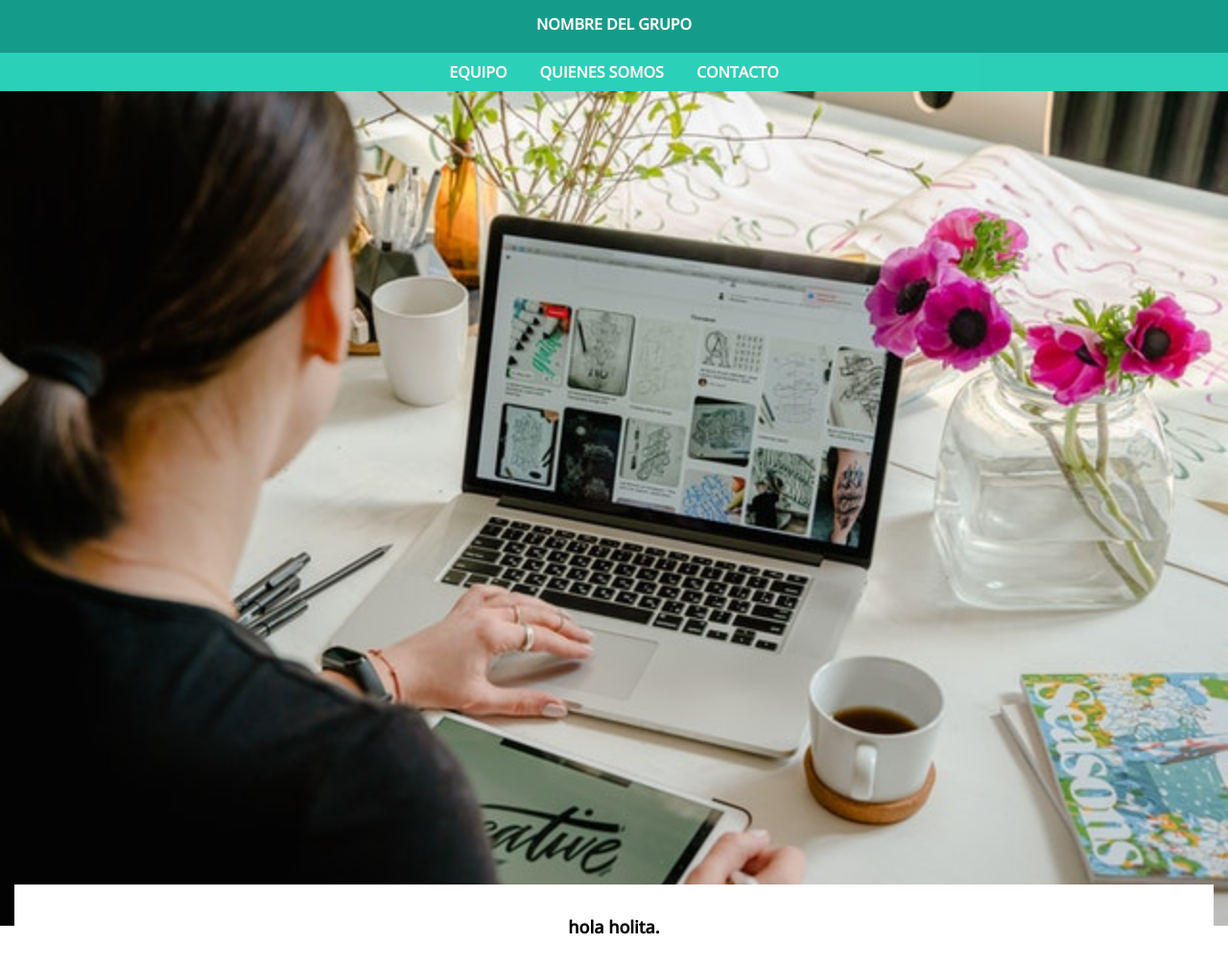
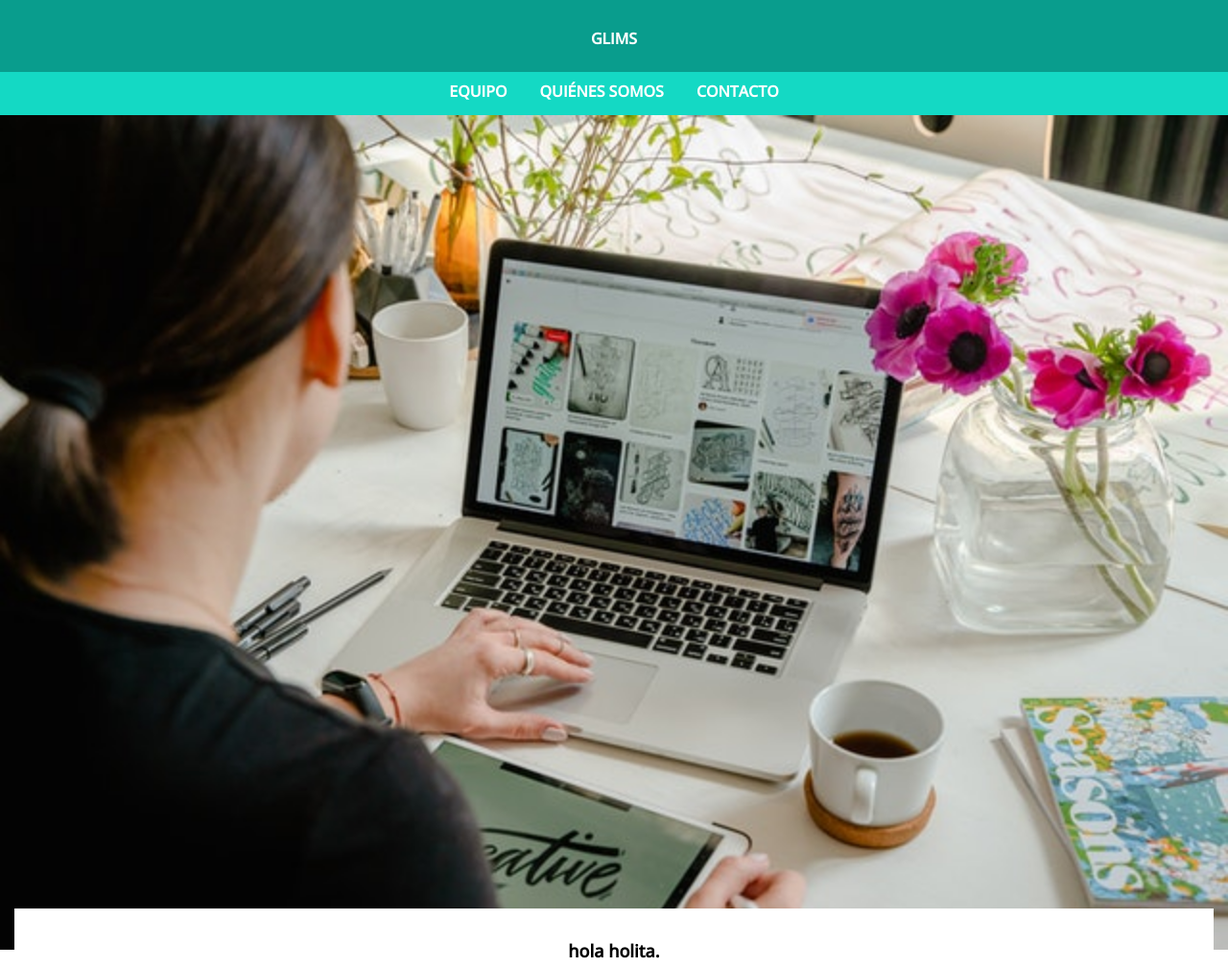
Before and after one commit to lilifernandez91/project-promo-q-module-1-team-1, a plain HTML site: page index.html in a window 1280 px wide. Shown: the top 1008 px of the page at 96% size. Drawn offline with nearby package versions, Linux system fonts and the light colour scheme.

Commit message:
add new header

```diff
--- a/css/styles.css
+++ b/css/styles.css
@@ -18,59 +18,59 @@ html {
   position: sticky;
   top: 0;
   z-index: 999;
+  background-color: var(--blue-green);
+
 }
 
-.header1 {
-  background-color: #099d8d;
-  height: 55px;
-  opacity: 0.95;
-}
-.team-name {
+.team-name{
 color: white;
 text-align: center;
 line-height: 50px;
 font-size: 16px;
 font-weight: bold;
+background-color: var(--blue-green);
+height: 60px;
+padding-top: 15px;
 }
-.team-name a {
+.menu{
     color: white;
-  text-decoration: none;
+    text-align: center;
+    font-size: 16px;
+    font-weight: bold;
+    height: 45px;
+    background-color: var(--aqua);
 }
 
-.header2 {
-  background-color: #14d9c4;
-  height: 40px;
-  text-align: center;
-  opacity: 0.9;
+
+ul.menu li{
+display:inline-block;
+margin-top: 12px;
+
 }
 
-ul.menu li {
-  display: inline-block;
-  margin-top: 12px;
-}
-
-ul.menu li a {
+ul.menu li a{
 text-decoration: none;
 color: white;
 font-weight: bold;
 }
 
-.team {
+.team{
 color: white;
 font-weight: bold;
 margin: 0 15px 0 0;
 }
-.who {
+.who{
 color: white;
 font-weight: bold;
 margin: 0 15px;
 }
 
-.contact {
+.contact{
 color: white;
 font-weight: bold;
 margin: 0 0 0 15px;
 }
+
 
 /* MAYTE: HERO Y TEAM */
 
--- a/index.html
+++ b/index.html
@@ -35,22 +35,21 @@
   </head>
   <body>
     <!-- IRENE: CABECERA -->
+    <header class="header">
 
-    <header class="header">
-      <div class="header1">
-        <h1 class="team-name"><a href="./index.html">NOMBRE DEL GRUPO</a></h1>
-      </div>
-      <div class="header2">
+      <h1 class="team-name">GLIMS</h1>
+
       <nav>
         <ul class="menu">
           <li class="team"><a href="./index.html#Equipo">EQUIPO</a></li>
           <li class="who">
-              <a href="./index.html#Quienes">QUIENES SOMOS</a>
+            <a href="./index.html#Quienes">QUIÉNES SOMOS</a>
           </li>
-            <li class="contact"><a href="./contacto.html">CONTACTO</a></li>
+          <li class="contact"><a href="#">CONTACTO</a></li>
         </ul>
       </nav>
-      </div>
+
+
   </header>
 
     <!-- MAYTE: HERO -->
```
Lines whose indentation alone changed are shown as unchanged.
